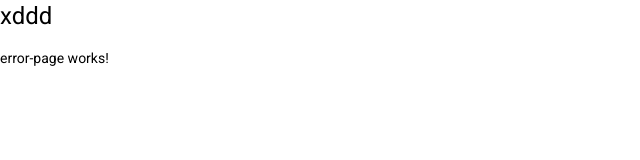
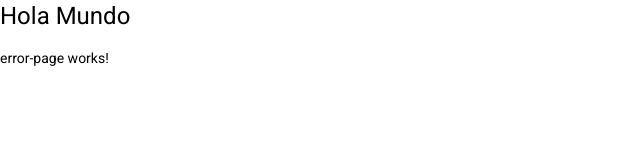
Before and after one commit to lucasThese/heroesApp, an Angular app: page /404 in a window 1280 px wide. Before the commit this address led to /. Shown: the top 160 px of the page, without its empty margins (0-640 px from the left). Built offline with nearby package versions, Linux system fonts and the light colour scheme.

Commit message:
175. Rutas Hijas

```diff
--- a/src/app/app-routing.module.ts
+++ b/src/app/app-routing.module.ts
@@ -1,7 +1,17 @@
 import { NgModule } from '@angular/core';
 import { RouterModule, Routes } from '@angular/router';
+import { ErrorPageComponent } from './shared/error-page/error-page.component';
 
-const routes: Routes = [];
+const routes: Routes = [
+  {
+    path:'404',
+    component: ErrorPageComponent
+  },
+  {
+    path:'**',
+    redirectTo: '404'
+  }
+];
 
 @NgModule({
   imports: [RouterModule.forRoot(routes)],
--- a/src/app/app.component.html
+++ b/src/app/app.component.html
@@ -1,2 +1,3 @@
-<h1>xddd</h1>
-<app-error-page></app-error-page>
+<h1>Hola Mundo</h1>
+
+<router-outlet></router-outlet>
```
